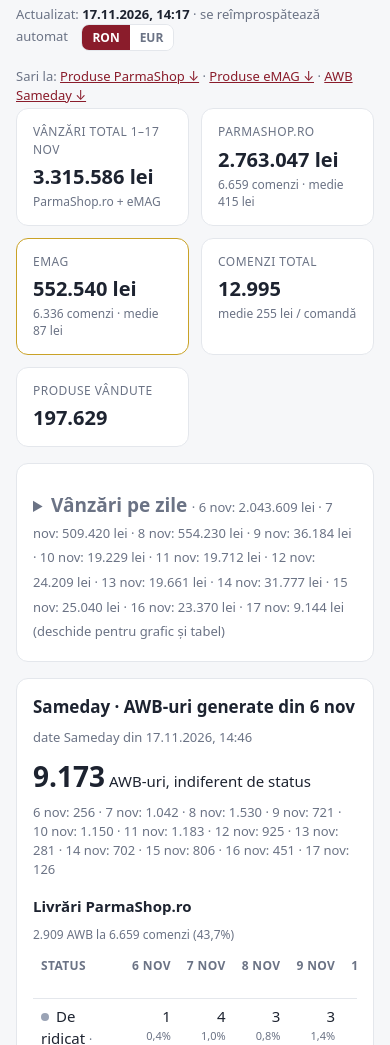
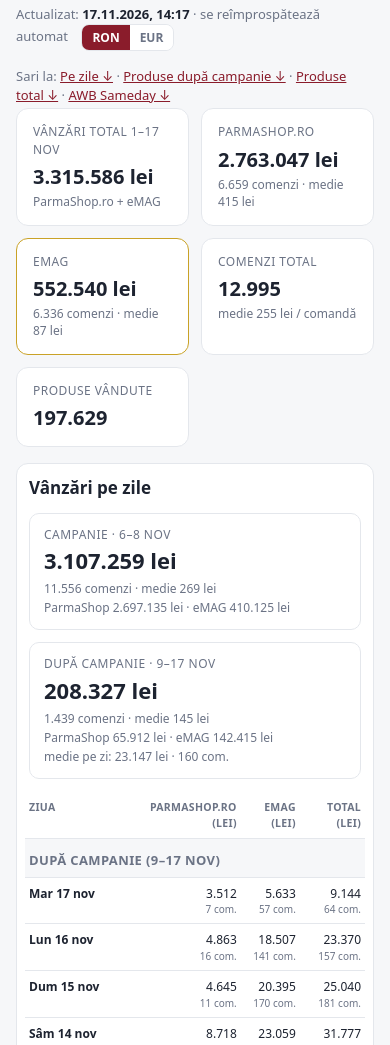
Before and after one commit to Geanta1/bf-drinks, a plain HTML site: page rapoarte/index.html in a window 390 px wide. Shown: the part 55-1100 px from the top of the page. Drawn offline with Linux system fonts and the light colour scheme.

Commit message:
Raport: vanzari pe zile (campanie / dupa campanie) + produse dupa campanie

```diff
--- a/rapoarte/index.html
+++ b/rapoarte/index.html
@@ -64,6 +64,12 @@ h3.sdt small{font-weight:400;color:var(--muted);font-size:12px}
 td .pc{font-size:11px;color:var(--muted);font-weight:400}
 .vzs{cursor:pointer;font-size:17px;padding:2px 0}.vzs b{font-size:19px}#vzd[open] .vzs{margin-bottom:10px}
 tr.hx td{font-style:italic;background:var(--bg)}
+.dtab td,.dtab th{padding:8px 8px}.dtab td small{display:block;font-size:11px;color:var(--muted);font-weight:400}
+.dtab tr.grp-h td{background:var(--bg);font-weight:700;font-size:13px;text-transform:uppercase;letter-spacing:.03em;color:var(--muted);padding-top:12px}
+.dtab tr.sub td{font-weight:700;border-bottom:2px solid var(--line)}.dtab tr.tot td{font-weight:800;font-size:15px;border-top:2px solid var(--ink);border-bottom:0}
+.dtab td.n{white-space:nowrap}.dtab td.d b{display:block;white-space:nowrap}.dtab td.d span{font-size:12px;color:var(--muted)}
+.blk{display:grid;grid-template-columns:1fr 1fr;gap:12px;margin-bottom:14px}.blk>div{border:1px solid var(--line);border-radius:10px;padding:12px 14px}.blk .t{font-size:12px;color:var(--muted);text-transform:uppercase;letter-spacing:.04em}.blk .v{font-size:22px;font-weight:700;font-variant-numeric:tabular-nums;margin:2px 0}.blk .s{font-size:12px;color:var(--muted);line-height:1.6}
+@media (max-width:760px){.blk{grid-template-columns:1fr}.dtab{font-size:12px}.dtab tr.tot td{font-size:12.5px}.dtab td small{font-size:10px}.card{padding:12px}#vzile .scroll{margin:0 -4px}.dtab td,.dtab th{padding:7px 4px}.dtab td.d span{font-size:11px}.dtab th{font-size:10.5px}}
 </style>
 </head>
 <body>
@@ -73,7 +79,7 @@ tr.hx td{font-style:italic;background:var(--bg)}
   <div class="upd">Actualizat: <b id="upd">–</b> · se reîmprospătează automat <span class="cur"><button data-c="RON">RON</button><button data-c="EUR">EUR</button></span></div>
 </header>
 <div class="err" id="err"></div>
-<div class="upd" style="margin-bottom:4px">Sari la: <a href="#prodps" style="color:var(--acc)">Produse ParmaShop ↓</a> · <a href="#emag" style="color:var(--acc)">Produse eMAG ↓</a> · <a href="#sameday" style="color:var(--acc)">AWB Sameday ↓</a></div>
+<div class="upd" style="margin-bottom:4px">Sari la: <a href="#vzile" style="color:var(--acc)">Pe zile ↓</a> · <a href="#prod9" style="color:var(--acc)">Produse după campanie ↓</a> · <a href="#prod" style="color:var(--acc)">Produse total ↓</a> · <a href="#sameday" style="color:var(--acc)">AWB Sameday ↓</a></div>
 <section class="kpis">
   <div class="kpi"><div class="l">Vânzări total <span class="rng">1–10</span> nov</div><div class="v" id="k1">–</div><div class="s">ParmaShop.ro + eMAG</div></div>
   <div class="kpi"><div class="l">ParmaShop.ro</div><div class="v" id="pk1">–</div><div class="s" id="pk2">–</div></div>
@@ -82,16 +88,17 @@ tr.hx td{font-style:italic;background:var(--bg)}
   <div class="kpi"><div class="l">Produse vândute</div><div class="v" id="k3">–</div></div>
 </section>
 <section class="card" id="vzile">
-  <details id="vzd"><summary class="vzs"><b>Vânzări pe zile</b> <span id="vzsum" class="upd"></span></summary>
-  <div class="legend"><span><i class="l26"></i>2026 (ParmaShop.ro + eMAG)</span><span><i class="l25"></i>2025, aceeași zi de campanie</span></div>
+  <h2>Vânzări pe zile</h2>
+  <div class="blk" id="blk"></div>
+  <div class="scroll"><table class="dtab"><thead><tr><th>Ziua</th><th class="n">ParmaShop.ro<div class="pc">(<span class="cu">lei</span>)</div></th><th class="n">eMAG<div class="pc">(<span class="cu">lei</span>)</div></th><th class="n">Total<div class="pc">(<span class="cu">lei</span>)</div></th></tr></thead><tbody id="dayt"></tbody></table></div>
+  <div class="upd" style="margin-top:6px">Sub fiecare sumă: numărul de comenzi. Comenzile din 1–5 nov sunt incluse în 6 nov.</div>
+  <details id="vzd" style="margin-top:6px"><summary>Grafic campanie (6–8 nov) față de Black Friday 2025</summary>
+  <div class="legend" style="margin-top:10px"><span><i class="l26"></i>2026 (ParmaShop.ro + eMAG)</span><span><i class="l25"></i>2025, aceeași zi de campanie</span></div>
   <div class="chart" id="chart"></div>
   <div class="days" id="days"></div>
   <div class="dd" id="dd"></div>
   <div class="ly" id="ly"></div>
-  <details><summary>Tabel pe zile</summary>
-    <div class="scroll"><table><thead><tr><th>Data</th><th class="n">Comenzi ParmaShop</th><th class="n">Comenzi eMAG</th><th class="n">Vânzări ParmaShop</th><th class="n">Vânzări eMAG</th><th class="n">Total</th></tr></thead><tbody id="dayt"></tbody></table></div>
   </details>
-</details>
 </section>
 <section class="card" id="sameday" style="display:none">
   <div class="tools"><h2 style="margin:0">Sameday · AWB-uri generate din 6 nov</h2><div class="upd" id="sdu"></div></div>
@@ -108,10 +115,26 @@ tr.hx td{font-style:italic;background:var(--bg)}
   <div class="upd" style="margin-bottom:8px">AWB-uri refuzate de client la livrare (cumulativ, din 6 nov). Sunt incluse și în tabelul de mai sus.</div>
   <div class="scroll"><table><thead><tr><th>AWB</th><th class="n">Ziua</th><th>Sursă</th><th>Status Sameday</th></tr></thead><tbody></tbody></table></div>
 </section>
+<section class="card" id="prod9">
+  <div class="tools">
+    <h2 style="margin:0">Produse vândute după campanie (<span id="r9">9 nov – azi</span>)</h2>
+    <div class="ptabs" data-g="9"><button data-p="ps9" class="on">ParmaShop.ro</button><button data-p="em9">eMAG</button></div>
+  </div>
+  <div id="ps9w">
+    <div class="tools" style="margin-bottom:6px"><div class="upd" id="ps9pinfo"></div><input type="search" id="ps9q" placeholder="Caută produs sau model…"></div>
+    <div class="plist"><table><thead id="ps9th"><tr><th data-k="r" class="n">#</th><th data-k="0">Produs</th><th data-k="2" class="n">Cant.</th><th data-k="3" class="n">Total</th></tr></thead><tbody id="ps9pt"></tbody></table></div>
+    <div class="pmore" id="ps9more"></div>
+  </div>
+  <div id="em9w" style="display:none">
+    <div class="tools" style="margin-bottom:6px"><div class="upd" id="em9pinfo"></div><input type="search" id="em9q" placeholder="Caută produs sau model…"></div>
+    <div class="plist"><table><thead id="em9th"><tr><th data-k="r" class="n">#</th><th data-k="0">Produs</th><th data-k="2" class="n">Cant.</th><th data-k="3" class="n">Total</th></tr></thead><tbody id="em9pt"></tbody></table></div>
+    <div class="pmore" id="em9more"></div>
+  </div>
+</section>
 <section class="card" id="prod">
   <div class="tools">
-    <h2 style="margin:0">Produse vândute (<span class="rng">1–10</span> nov)</h2>
-    <div class="ptabs"><button data-p="ps" class="on">ParmaShop.ro</button><button data-p="em">eMAG</button></div>
+    <h2 style="margin:0">Produse vândute · total <span class="rng">1–10</span> nov</h2>
+    <div class="ptabs" data-g="t"><button data-p="ps" class="on">ParmaShop.ro</button><button data-p="em">eMAG</button></div>
   </div>
   <div id="prodps">
     <div class="tools" style="margin-bottom:6px"><div class="upd" id="pspinfo"></div><input type="search" id="psq" placeholder="Caută produs sau model…"></div>
@@ -143,7 +166,7 @@ function selDay(d){SEL=d;document.querySelectorAll('#chart .grp,#days span').for
 document.addEventListener('click',ev=>{const t=ev.target.closest('#chart [data-d],#days [data-d]');if(t)selDay(+t.dataset.d);});
 const fmtT=u=>new Date(u).toLocaleString('ro-RO',{timeZone:'Europe/Bucharest',day:'2-digit',month:'2-digit',year:'numeric',hour:'2-digit',minute:'2-digit'});
 const LY=[["7 nov",3292,1103278],["8 nov",799,272110],["9 nov",1012,367630]];
-const B={ps:{D:null,k:3,dir:-1},em:{D:null,k:3,dir:-1}};
+const B={ps:{D:null,k:3,dir:-1},em:{D:null,k:3,dir:-1},ps9:{D:null,k:3,dir:-1},em9:{D:null,k:3,dir:-1}};
 const sum=(s,i)=>s.reduce((a,r)=>a+r[i],0);
 function render(D){
   const E=D.e||{s:[],p:[],n:0};const byT={},byE={};D.s.forEach(r=>byT[r[0]]=r);E.s.forEach(r=>byE[r[0]]=r);
@@ -155,22 +178,33 @@ function render(D){
   const max=Math.max(1,...D.s.map(r=>r[3]),...LY.map(y=>y[2]))*1.1;let ch='',dl='',tb='';
   const cmp=v=>(v=cv(v))>=1e6?(v/1e6).toLocaleString('ro-RO',{maximumFractionDigits:2})+' mil.':Math.round(v/1000)+' mii';
   const WD=['Dum','Lun','Mar','Mie','Joi','Vin','Sâm'];const MX=Math.max(8,...D.s.map(r=>r[0]));document.querySelectorAll('.rng').forEach(e=>e.textContent='1–'+MX);
-  for(let d=6;d<=MX;d++){const r=byT[d],e=byE[d]||[d,0,0,0],y=LY[d-6];const pv=r?Math.max(0,r[3]-e[3]):0,po=r?Math.max(0,r[1]-e[1]):0;
+  for(let d=6;d<=8;d++){const r=byT[d],e=byE[d]||[d,0,0,0],y=LY[d-6];const pv=r?Math.max(0,r[3]-e[3]):0,po=r?Math.max(0,r[1]-e[1]):0;
     const bar=(cls,v,lab)=>{const h=v?Math.max(1.5,v/max*100):0;return `<div class="bw ${cls}"><div class="b" style="height:${h}%"></div><div class="v" style="bottom:calc(${h}% + 5px)">${lab}</div></div>`;};
     const wd=WD[new Date(Date.UTC(2026,10,d)).getUTCDay()],lv=Date.now()<Date.UTC(2026,10,d,22),pc=r&&y?(r[3]/y[2]-1)*100:null;
     DD[d]=`<div class="h">${d<=8?'Ziua '+(d-5):'După campanie'} · ${wd} ${d} nov 2026${r&&lv?' · în desfășurare':''}</div>`+(r?`<div class="r"><span>Total</span><span><b>${lei(r[3])}</b> · ${int(r[1])} com.</span></div><div class="r"><span>ParmaShop.ro</span><span>${lei(pv)} · ${int(po)} com.</span></div>${po?`<div class="r"><span>Medie ParmaShop</span><span>${lei(pv/po)} / comandă</span></div>`:''}<div class="r"><span>eMAG</span><span>${lei(e[3])} · ${int(e[1])} com.</span></div>`:`<div class="r"><span>Încă fără vânzări</span><span></span></div>`)+(y?`<div class="r"><span>2025 · ${y[0]}</span><span>${lei(y[2])} · ${int(y[1])} com.</span></div>`+(pc!==null?`<div class="r"><span>Față de 2025</span><span class="${pc>=0?'up':'dn'}"><b>${pc>=0?'+':''}${Math.round(pc)}%</b>${lv?' până acum':''}</span></div>`:''):'');
     ch+=`<div class="grp${d===SEL?' on':''}" data-d="${d}">${bar('y26',r?r[3]:0,r?cmp(r[3]):'–')}${y?bar('y25',y[2],cmp(y[2])):''}</div>`;
     dl+=`<span data-d="${d}" class="${d===SEL?'on':''}"><b>${d<=8?'Ziua '+(d-5)+' · ':''}${WD[new Date(Date.UTC(2026,10,d)).getUTCDay()]} ${d} nov</b>${y?'2025: '+y[0]:''}</span>`;}
-  for(let d=6;d<=MX;d++){const r=byT[d],e=byE[d]||[d,0,0,0];const pv=r?Math.max(0,r[3]-e[3]):0,po=r?Math.max(0,r[1]-e[1]):0;
-    if(r)tb+=`<tr><td>${String(d).padStart(2,'0')}.11.2026</td><td class="n">${int(po)}</td><td class="n">${int(e[1])}</td><td class="n">${lei(pv)}</td><td class="n">${lei(e[3])}</td><td class="n">${lei(r[3])}</td></tr>`;}
+  const cell=(v,o)=>`<td class="n">${lei(v).replace(/ (lei|€)$/,"")}<small>${int(o)} com.</small></td>`;document.querySelectorAll(".cu").forEach(e=>e.textContent=CUR==="EUR"?"€":"lei");
+  const row=d=>{const r=byT[d],e=byE[d]||[d,0,0,0];if(!r)return null;return {d,t:r[3],o:r[1],ev:e[3],eo:e[1],pv:Math.max(0,r[3]-e[3]),po:Math.max(0,r[1]-e[1])};};
+  const grp=(lab,ds)=>{const R=ds.map(row).filter(Boolean);if(!R.length)return {h:'',s:null};const s=R.reduce((a,x)=>({t:a.t+x.t,o:a.o+x.o,ev:a.ev+x.ev,eo:a.eo+x.eo,pv:a.pv+x.pv,po:a.po+x.po}),{t:0,o:0,ev:0,eo:0,pv:0,po:0});
+    let h=`<tr class="grp-h"><td colspan="4">${lab}</td></tr>`;R.slice().reverse().forEach(x=>{const wd=WD[new Date(Date.UTC(2026,10,x.d)).getUTCDay()];const lv=Date.now()<Date.UTC(2026,10,x.d,22);h+=`<tr><td class="d"><b>${wd} ${x.d} nov</b><span>${x.d<=8?'Ziua '+(x.d-5)+' campanie':(lv?'în desfășurare':'')}</span></td>${cell(x.pv,x.po)}${cell(x.ev,x.eo)}${cell(x.t,x.o)}</tr>`;});
+    h+=`<tr class="sub"><td>Subtotal ${lab.toLowerCase().split(' (')[0]}</td>${cell(s.pv,s.po)}${cell(s.ev,s.eo)}${cell(s.t,s.o)}</tr>`;return {h,s};};
+  const post=[];for(let d=MX;d>=9;d--)post.push(d);const gA=grp('După campanie (9–'+MX+' nov)',post.reverse()),gB=grp('Campanie (6–8 nov)',[6,7,8]);
+  tb=gA.h+gB.h;
+  const bk=(t,s,ds)=>s?`<div><div class="t">${t}</div><div class="v">${lei(s.t)}</div><div class="s">${int(s.o)} comenzi · medie ${lei(s.t/s.o)}<br>ParmaShop ${lei(s.pv)} · eMAG ${lei(s.ev)}${ds?'<br>medie pe zi: '+lei(s.t/ds)+' · '+int(Math.round(s.o/ds))+' com.':''}</div></div>`:'';
+  $('blk').innerHTML=bk('Campanie · 6–8 nov',gB.s,0)+bk('După campanie · 9–'+MX+' nov',gA.s,gA.s?post.filter(d=>byT[d]).length:0);
   if(LY.length){let h='<span>Anul trecut (BF 7–9 nov 2025), pe zi de campanie:</span>';LY.forEach((y,i)=>{const r=byT[6+i];let c='';if(r&&y[2]&&Date.now()>Date.UTC(2026,10,5+i,22)){const p=(r[3]/y[2]-1)*100,lv=Date.now()<Date.UTC(2026,10,6+i,22);c=` <span class="${p>=0?'up':'dn'}">${p>=0?'+':''}${Math.round(p)}%${lv?' până acum':''}</span>`;}h+=`<span>Ziua ${i+1} (${y[0]}): <b>${lei(y[2])}</b> · ${int(y[1])} com.${c}</span>`;});h+=`<span>Total 2025: <b>${lei(LY.reduce((a,y)=>a+y[2],0))}</b> · ${int(LY.reduce((a,y)=>a+y[1],0))} com.</span>`;$('ly').innerHTML=h;}
-  $('chart').innerHTML=ch;$('days').innerHTML=dl;$('dd').innerHTML=DD[SEL]+'<div class="hint">Atinge o zi din grafic pentru detalii.</div>';$('dayt').innerHTML=tb+`<tr><th>Total</th><th class="n">${int(pOrd)}</th><th class="n">${int(eOrd)}</th><th class="n">${lei(pTot)}</th><th class="n">${lei(eTot)}</th><th class="n">${lei(tot)}</th></tr>`;
-  $('vzsum').textContent='· '+D.s.map(r=>r[0]+' nov: '+lei(r[3])).join(' · ')+' (deschide pentru grafic și tabel)';
+  $('chart').innerHTML=ch;$('days').innerHTML=dl;$('dd').innerHTML=DD[SEL]+'<div class="hint">Atinge o zi din grafic pentru detalii.</div>';$('dayt').innerHTML=tb+`<tr class="tot"><td>Total 1–${MX} nov</td>${cell(pTot,pOrd)}${cell(eTot,eOrd)}${cell(tot,ord)}</tr>`;
   renderSD(D.sd,D.s.reduce((a,r)=>a+r[1],0),D.e?D.e.s.reduce((a,r)=>a+r[1],0):0);
   B.ps.D=D;B.em.D=E;
   $('pspinfo').textContent=D.po?`Primele ${D.p.length} produse după valoare, fără comenzile venite din eMAG.`:`Primele ${D.p.length} produse după valoare (include și comenzile eMAG).`;
   $('empinfo').textContent=`Primele ${E.p.length} produse după valoare, din ${E.n} produse vândute pe eMAG în perioadă`+(D.e?` · date eMAG din ${fmtT(D.e.u)}`:'')+'.';
   renderP('ps');renderP('em');
+  const P9=D.p9||{ps:[],em:[]};B.ps9.D={p:P9.ps||[]};B.em9.D={p:P9.em||[]};$('r9').textContent='9–'+MX+' nov';
+  const sq=a=>a.reduce((s,r)=>[s[0]+r[2],s[1]+r[3]],[0,0]);const a9=sq(P9.ps||[]),b9=sq(P9.em||[]);
+  $('ps9pinfo').textContent=`${int((P9.ps||[]).length)} produse · ${int(a9[0])} buc. · ${lei(a9[1])} (fără comenzile eMAG)`;
+  $('em9pinfo').textContent=`${int((P9.em||[]).length)} produse · ${int(b9[0])} buc. · ${lei(b9[1])}`;
+  renderP('ps9');renderP('em9');
 }
 function renderSD(S,TO,EO){
   if(!S){$('sameday').style.display='none';return;}$('sameday').style.display='';
@@ -202,12 +236,12 @@ function renderP(x){
   $(x+'pt').innerHTML=rows.slice(0,lim).map(o=>`<tr><td class="n m">${o.r}</td><td>${esc(o.d[0])}<div class="mdl">${esc(o.d[1])}</div></td><td class="n">${int(o.d[2])}</td><td class="n">${lei(o.d[3])}</td></tr>`).join('')||'<tr><td colspan="4" class="m">Niciun produs găsit.</td></tr>';
   $(x+'more').innerHTML=lim<all?`<button data-a="more">Arată încă ${Math.min(20,all-lim)}</button><button data-a="all">Arată toate (${all})</button>`:(!q&&all>10?'<button data-a="less">Arată doar primele 10</button>':'');
 }
-['ps','em'].forEach(x=>{
+['ps','em','ps9','em9'].forEach(x=>{
   document.querySelectorAll('#'+x+'th th[data-k]').forEach(th=>th.onclick=()=>{const b=B[x];const k=th.dataset.k==='r'?'r':+th.dataset.k;b.dir=(k===b.k)?-b.dir:(typeof k==='number'&&k<2?1:-1);b.k=k;renderP(x);});
   $(x+'q').oninput=()=>renderP(x);
   $(x+'more').onclick=ev=>{const a=ev.target.dataset.a;if(!a)return;const b=B[x];b.lim=a==='more'?(b.lim||10)+20:(a==='all'?1e9:10);renderP(x);};
 });
-document.querySelectorAll('.ptabs button').forEach(b=>b.onclick=()=>{document.querySelectorAll('.ptabs button').forEach(z=>z.classList.toggle('on',z===b));$('prodps').style.display=b.dataset.p==='ps'?'':'none';$('emag').style.display=b.dataset.p==='em'?'':'none';});
+document.querySelectorAll('.ptabs button').forEach(b=>b.onclick=()=>{const g=b.parentNode;g.querySelectorAll('button').forEach(z=>z.classList.toggle('on',z===b));if(g.dataset.g==='9'){$('ps9w').style.display=b.dataset.p==='ps9'?'':'none';$('em9w').style.display=b.dataset.p==='em9'?'':'none';}else{$('prodps').style.display=b.dataset.p==='ps'?'':'none';$('emag').style.display=b.dataset.p==='em'?'':'none';}});
 let LAST=null;
 $('vzd').addEventListener('toggle',()=>{if($('vzd').open&&LAST)render(LAST)});
 const setCur=c=>{CUR=c;try{localStorage.setItem('cur',c)}catch(e){}document.querySelectorAll('.cur button').forEach(b=>b.classList.toggle('on',b.dataset.c===CUR));if(LAST)render(LAST);};
```
